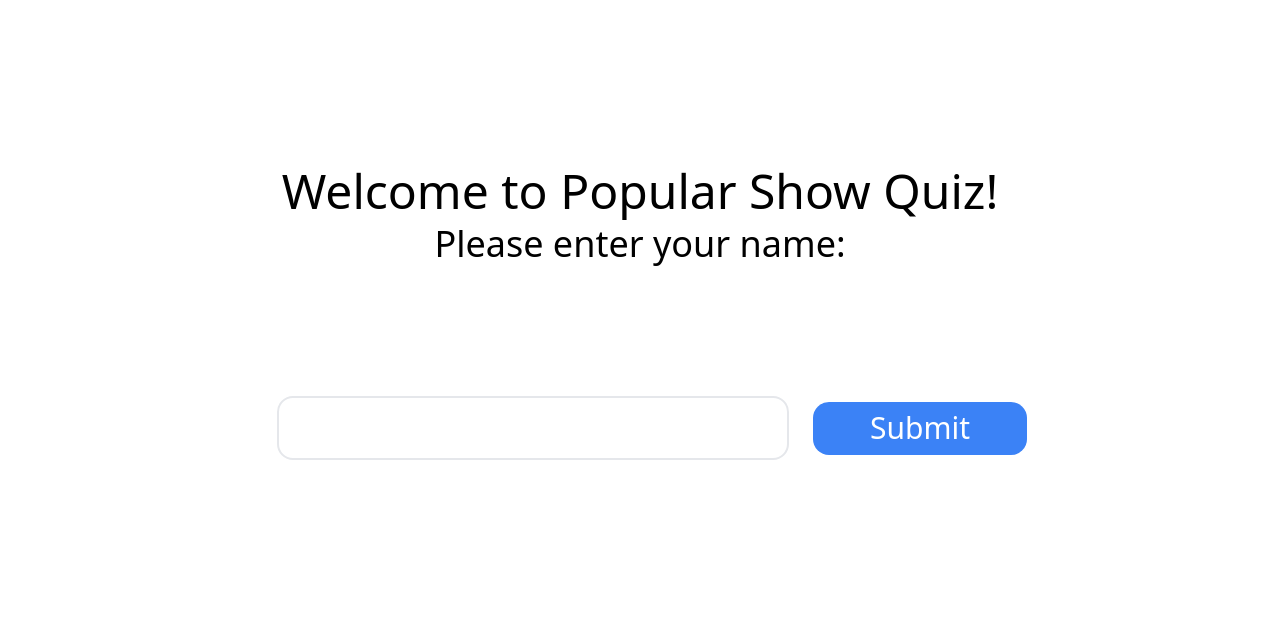
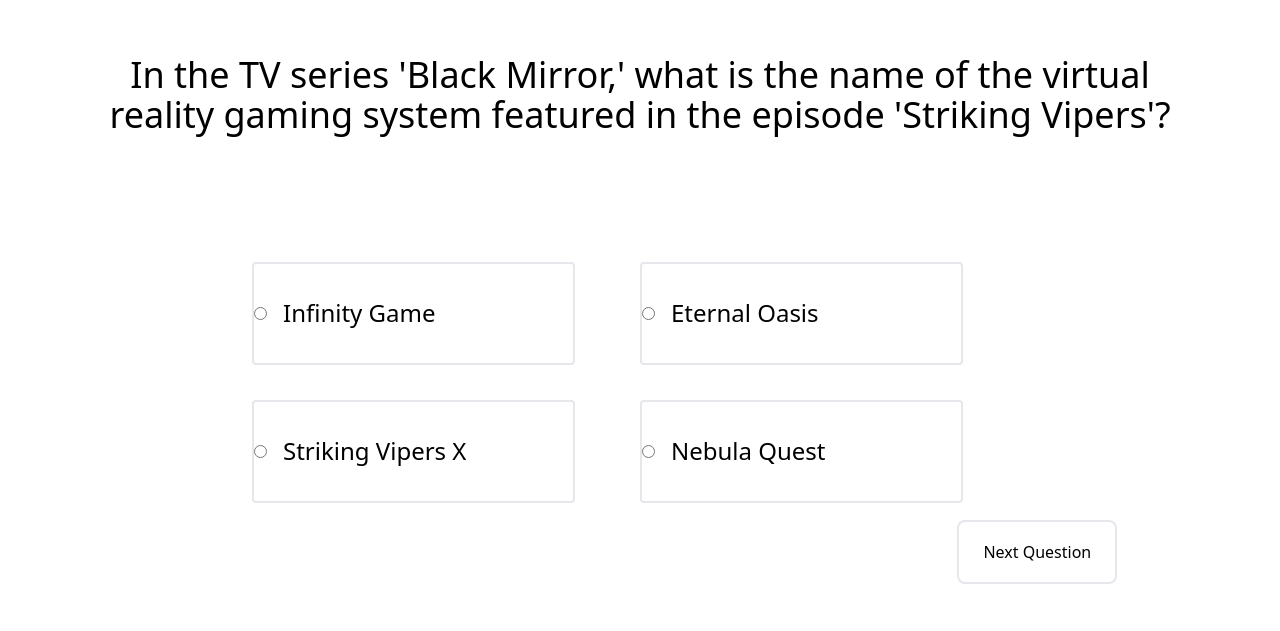
Before and after one commit to TKPending/PopularShowQuiz, a plain HTML site: page index.html in a window 1280 px wide. Shown: the part 105-736 px from the top of the page. Drawn offline with nearby package versions, Linux system fonts and the light colour scheme.

Commit message:
Updated the question section

```diff
--- a/index.html
+++ b/index.html
@@ -10,16 +10,20 @@
 
     <body class="flex flex-col h-screen w-screen items-center justify-center">
         <!-- Main text will be displayed here -->
-        <div class="flex w-full h-1/3 items-center justify-center">
+        <div id="welcome-screen-question" class="flex w-10/12 h-1/3 items-center justify-center">
+            <!--
             <h1 class="text-center text-5xl">
                 Welcome to Popular Show Quiz!<br>
                 <span class="text-4xl">Please enter your name:</span>
             </h1>
+            -->
+            <h1 class="mx-auto text-4xl text-center">In the TV series 'Black Mirror,' what is the name of the virtual reality gaming system featured in the episode 'Striking Vipers'?</h1>
         </div>
 
         <!-- Get the player's name -->
         <!-- TODO: Maybe look to make the box closer to the text above -->
-        <form class="flex w-full h-1/5 justify-center gap-6" id="get-player-name">
+        <!--
+        <form id="welcome-screen-input" class="flex w-full h-1/5 justify-center gap-6" id="get-player-name">
             <label for="player-name"></label>
             <input type="text" id="player-name" name="player-name"
                 class="border-2 h-2/5 w-2/5 rounded-2xl my-auto text-4xl text-center hover:border-green-500 transition duration-200"
@@ -28,33 +32,34 @@
 
             <button type="submit" class="bg-blue-500 text-white h-2/6 w-2/12 rounded-2xl my-auto text-3xl hover:bg-green-500 hover:scale-105 transition duration-200">Submit</button>
         </form>
+        -->
 
-        <!--
-        Potential Answers
-        <form class="grid grid-cols-2">
-            <div>
-                <input type="radio" id="option-one" name="option-one" >
-                <label for="option-one">Question 1</label>
+        <form class="mx-auto h-2/4 w-10/12 p-4 items-center justify-center">
+            <div class="grid grid-cols-2 items-center h-3/4 w-3/4 mx-auto">
+                <div class="flex items-center border-2 w-10/12 h-3/4 rounded hover:bg-green-500 transition duration-200">
+                    <input type="radio" id="option-one" name="user-answer">
+                    <label for="option-one" class="w-full ml-4 text-2xl">Infinity Game</label>
                 </div>
 
-            <div>
-                <input type="radio" id="option-two" name="option-two" >
-                <label for="option-one">Question 2</label>
+                <div class="flex items-center border-2 w-10/12 h-3/4 rounded hover:bg-green-500 transition duration-200">
+                    <input type="radio" id="option-two" name="user-answer" >
+                    <label for="option-one" class="w-full ml-4 text-2xl">Eternal Oasis</label>
                 </div>
 
-            <div>
-                <input type="radio" id="option-three" name="option-three" >
-                <label for="option-one">Question 3</label>
+                <div class="flex items-center border-2 w-10/12 h-3/4 rounded hover:bg-green-500 transition duration-200">
+                    <input type="radio" id="option-three" name="user-answer" >
+                    <label for="option-one" class="w-full ml-4 text-2xl">Striking Vipers X</label>
                 </div>
 
-            <div>
-                <input type="radio" id="option-one" name="option-four" >
-                <label for="option-one">Question 4</label>
+                <div class="flex items-center border-2 w-10/12 h-3/4 rounded hover:bg-green-500 transition duration-200">
+                    <input type="radio" id="option-one" name="user-answer" >
+                    <label for="option-one" class="w-full ml-4 text-2xl">Nebula Quest</label>
+                </div>
             </div>
 
-            <div>
-                <button type="submit">Submit</button>
+            <div class="border-2 h-16 w-40 float-right mr-10 rounded-lg hover:bg-green-500 transition duration-200">
+                <button type="submit" class="h-full w-full">Next Question</button>
             </div>
-        </form> -->
+        </form>
     </body>
 </html>
```
Lines whose indentation alone changed are shown as unchanged.
